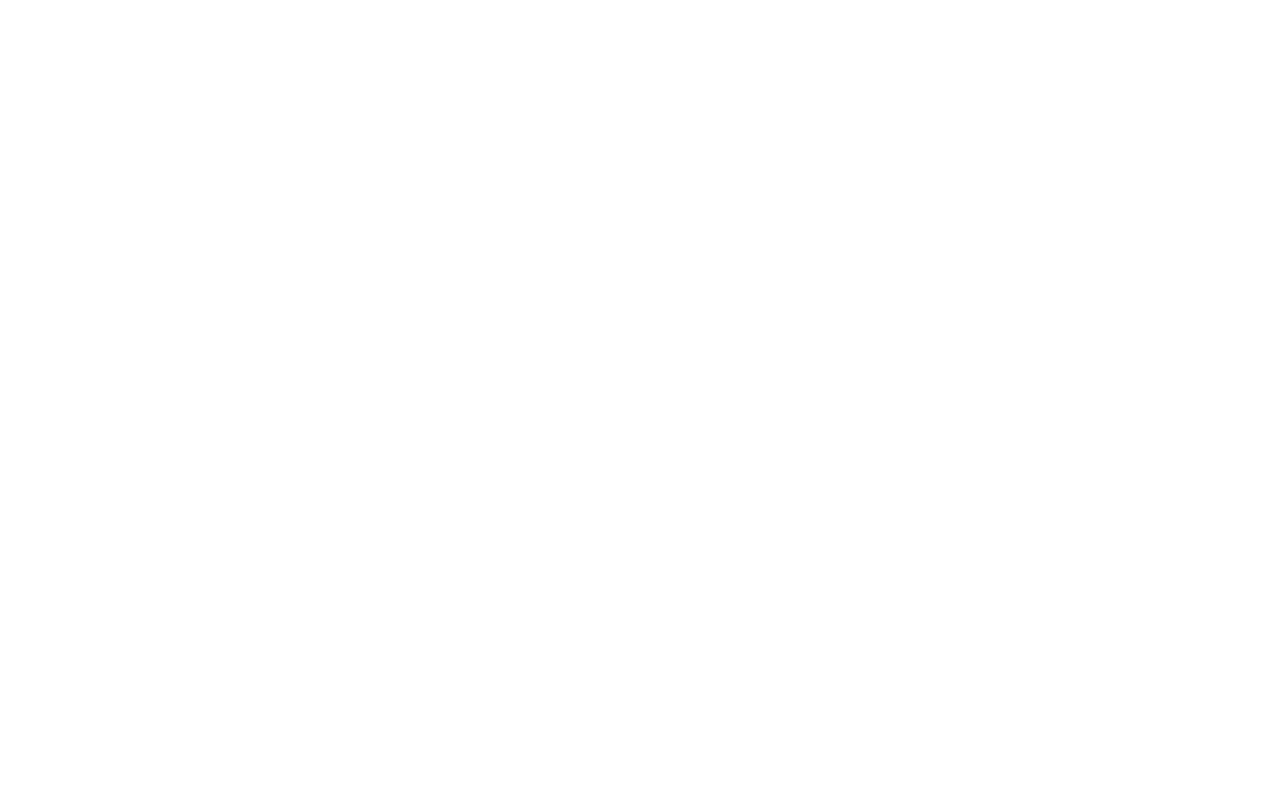
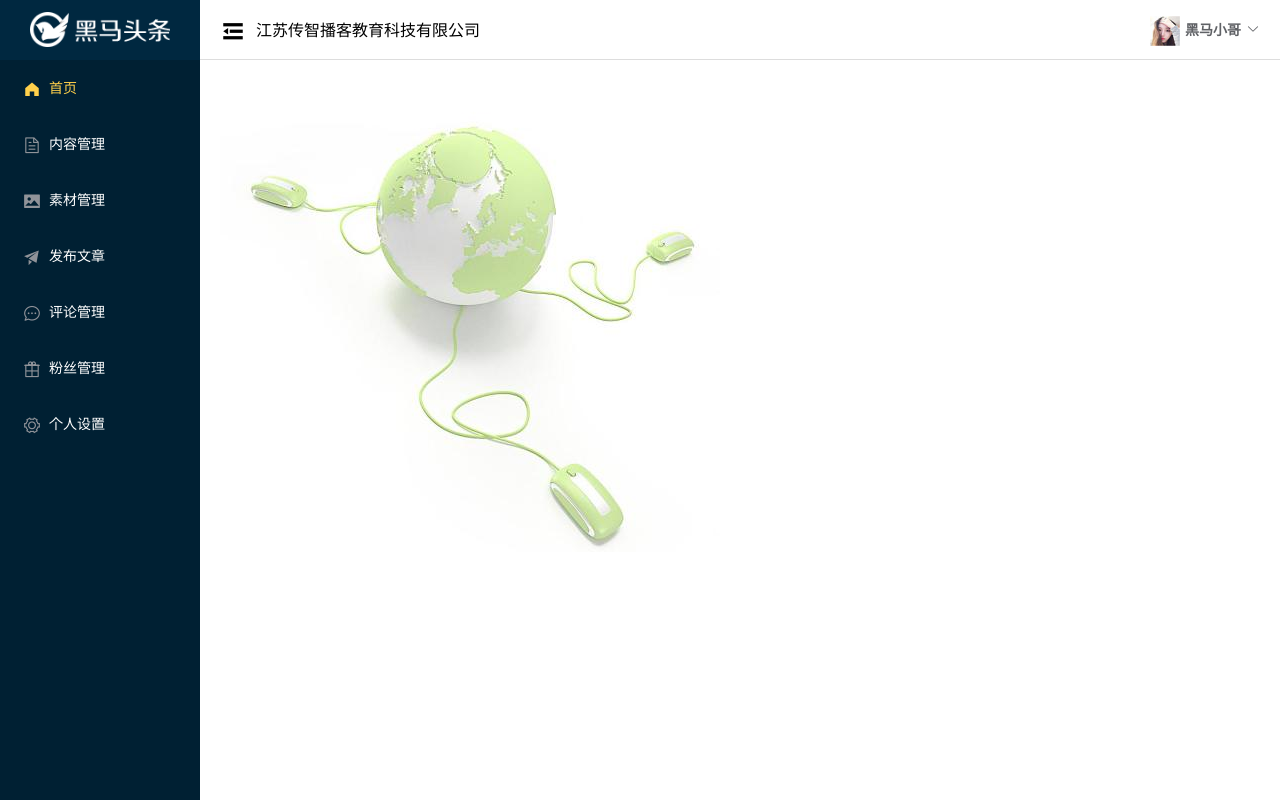
Before and after one commit to Believe-s/librayok, a Vue app: page /#/ in a window 1280 px wide. Built offline with nearby package versions, Linux system fonts and the light colour scheme.

Commit message:
首页展示

```diff
--- /dev/null
+++ b/src/views/home/index.vue
@@ -0,0 +1,105 @@
+<template>
+  <el-container class="home-container">
+    <el-aside class="my-aside" width="200px">
+      <div class="logo"></div>
+      <el-menu
+        default-active="1"
+        background-color="#002033"
+        text-color="#fff"
+        active-text-color="#ffd04b"
+        style="border-right:none"
+      >
+        <el-menu-item index="1">
+          <i class="el-icon-s-home"></i>
+          <span slot="title">首页</span>
+        </el-menu-item>
+        <el-menu-item index="2">
+          <i class="el-icon-document"></i>
+          <span slot="title">内容管理</span>
+        </el-menu-item>
+        <el-menu-item index="3">
+          <i class="el-icon-picture"></i>
+          <span slot="title">素材管理</span>
+        </el-menu-item>
+        <el-menu-item index="4">
+          <i class="el-icon-s-promotion"></i>
+          <span slot="title">发布文章</span>
+        </el-menu-item>
+        <el-menu-item index="5">
+          <i class="el-icon-chat-dot-round"></i>
+          <span slot="title">评论管理</span>
+        </el-menu-item>
+        <el-menu-item index="6">
+          <i class="el-icon-present"></i>
+          <span slot="title">粉丝管理</span>
+        </el-menu-item>
+        <el-menu-item index="7">
+          <i class="el-icon-setting"></i>
+          <span slot="title">个人设置</span>
+        </el-menu-item>
+      </el-menu>
+    </el-aside>
+    <el-container>
+      <el-header class="my-header">
+        <span class="el-icon-s-fold"></span>
+        <span class="text">江苏传智播客教育科技有限公司</span>
+        <el-dropdown style="float:right">
+          <span class="el-dropdown-link">
+            <img
+              style="vertical-align:middle"
+              width="30"
+              height="30"
+              src="../../assets/images/avatar.jpg"
+              alt
+            />
+            <b style="vertical-align:middle;padding-left:5px">黑马小哥</b>
+            <i class="el-icon-arrow-down el-icon--right"></i>
+          </span>
+          <el-dropdown-menu slot="dropdown">
+            <el-dropdown-item icon="el-icon-setting">个人设置</el-dropdown-item>
+            <el-dropdown-item icon="el-icon-unlock">退出登录</el-dropdown-item>
+          </el-dropdown-menu>
+        </el-dropdown>
+      </el-header>
+      <el-main>
+        <!-- 用来显示二级路由对应的组件 -->
+        <router-view></router-view>
+      </el-main>
+    </el-container>
+  </el-container>
+</template>
+
+<script>
+export default {}
+</script>
+
+<style scoped lang="less">
+.home-container {
+  width: 100%;
+  height: 100%;
+  position: absolute;
+  left: 0;
+  top: 0;
+  .my-header {
+    border-bottom: 1px solid #ddd;
+    line-height: 60px;
+    .el-icon-s-fold {
+      font-size: 26px;
+      vertical-align: middle;
+    }
+    .text {
+      vertical-align: middle;
+      padding-left: 10px;
+    }
+  }
+  .my-aside {
+    background: #002033;
+    .logo {
+      width: 100%;
+      height: 60px;
+      background: #002840 url(../../assets/images/logo_admin.png) no-repeat
+        center / 140px auto;
+    }
+  }
+}
+</style>
--- a/src/views/login/index.vue
+++ b/src/views/login/index.vue
@@ -49,8 +49,8 @@
     return {
       // 表单对应的对象
       loginForm: {
-        mobile: '',
-        code: ''
+        mobile: '18888888888',
+        code: '246810'
       },
       // 表单校验规则对象
       loginRules: {
@@ -84,6 +84,7 @@
               // 登陆成功后,做什么事情?
               // 1.跳转到首页
               // 2.保存登录状态
+              this.$router.push('/')
             })
             .catch(() => {
               // 提示错误  使用组件
--- /dev/null
+++ b/src/views/welcome/index.vue
@@ -0,0 +1,15 @@
+<template>
+    <div class="container">
+        <img src="../../assets/images/welcome.jpg" alt="">
+    </div>
+</template>
+
+<script>
+export default {
+
+}
+</script>
+
+<style scoped lang="less">
+
+</style>
```
Also changed, not shown: src/router/index.js (+8 -1 lines), src/assets/images/logo_admin_01.png (added), src/assets/images/welcome.jpg (added).
